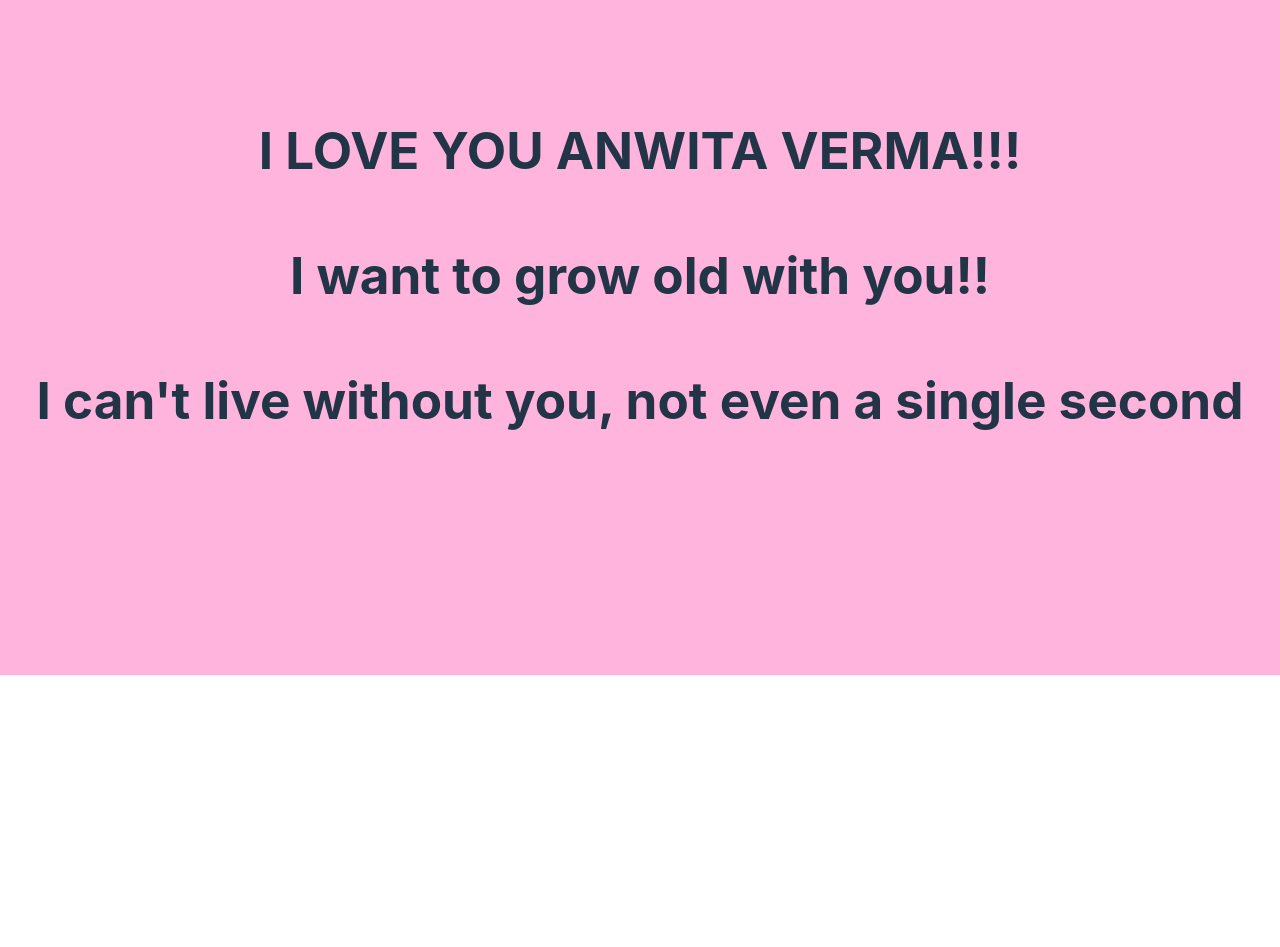
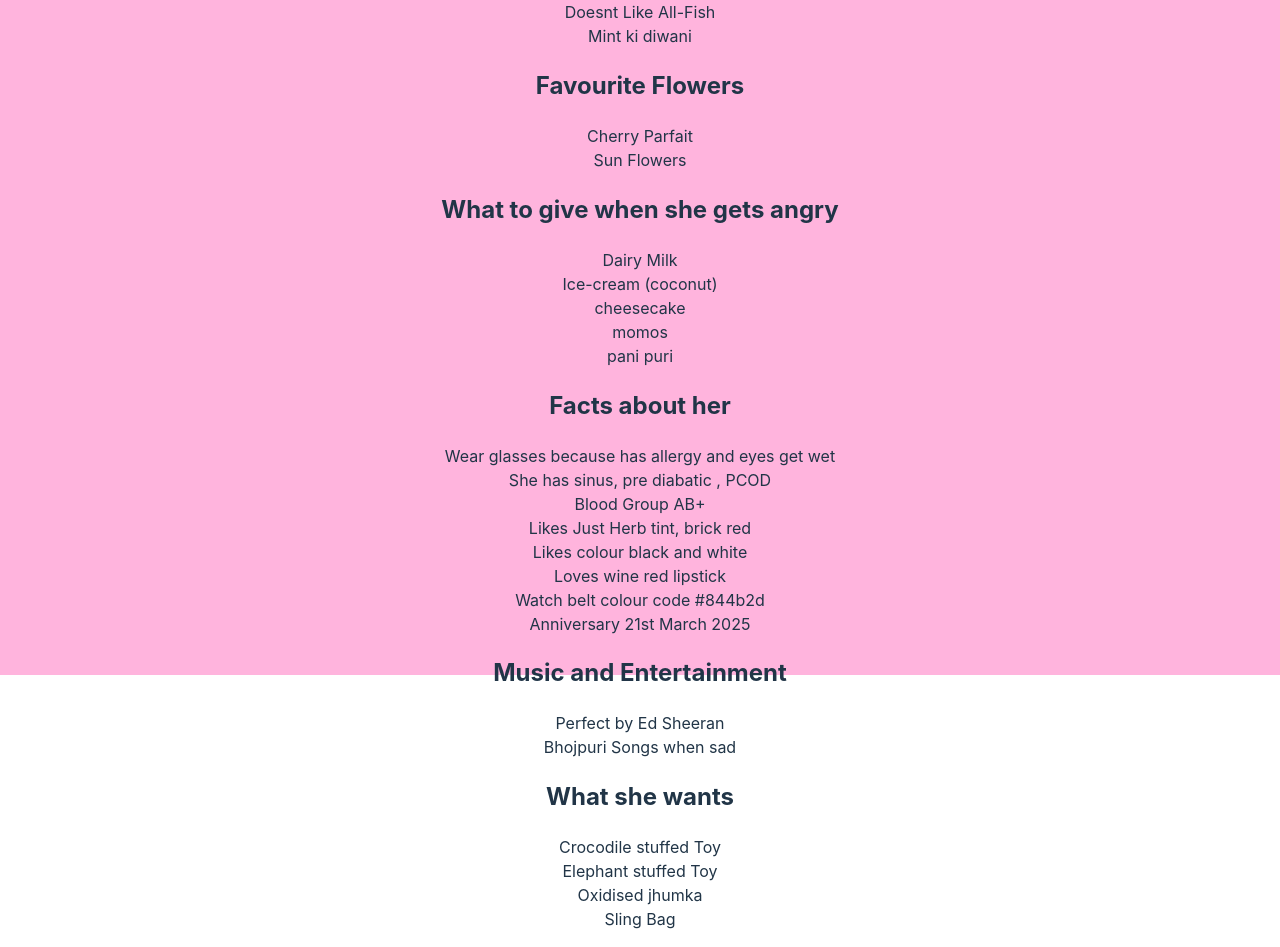
Before and after one commit to oxone-999/Anwita, a React (Vite) app in the folder client/: page / in a window 1280 px wide. Shown: the part 125-1072 px from the top of the page. Before the commit the page ends 800 px from the top, so only its background shows below. Built offline with nearby package versions, Linux system fonts and the light colour scheme.

Commit message:
Update App.jsx

```diff
--- a/client/src/App.jsx
+++ b/client/src/App.jsx
@@ -1,72 +1,357 @@
-import { useState } from "react";
+import React, { useEffect, useState } from "react";
+
 import "./App.css";
-import idleGif from "/videos/please-cute.gif";
-import videoUrl from "/videos/bubududu-panda.gif";
-import CountDown from "./CountDown.jsx"
 
 function App() {
-  const [index, setIndex] = useState(0);
-  const [gif, setGif] = useState(idleGif);
-  const [size, setSize] = useState(4);
-  const [yes, setYes] = useState(false);
-  const No_list = [
-    "No",
-    "Are you sure?",
-    "Really?",
-    "Think again",
-    "Last chance",
-    "Surely not?",
-    "You might regret this!",
-    "Give it another chance",
-    "Yes",
+  const data = [
+    {
+      id: 1,
+      dish: "Kaju Katli",
+      image:
+        "https://www.cookwithmanali.com/wp-content/uploads/2018/10/Kaju-Katli-Recipe.jpg",
+    },
+    {
+      id: 2,
+      dish: "Dark Chocolate less than 50%",
+      image:
+        "https://www.cookwithmanali.com/wp-content/uploads/2018/10/Kaju-Katli-Recipe.jpg",
+    },
+    {
+      id: 3,
+      dish: "Cheese Cake",
+      image:
+        "https://www.cookwithmanali.com/wp-content/uploads/2018/10/Kaju-Katli-Recipe.jpg",
+    },
+    {
+      id: 4,
+      dish: "Black Forest Cake",
+      image:
+        "https://www.cookwithmanali.com/wp-content/uploads/2018/10/Kaju-Katli-Recipe.jpg",
+    },
+    {
+      id: 5,
+      dish: "Banana Walnut Cake",
+      image:
+        "https://www.cookwithmanali.com/wp-content/uploads/2018/10/Kaju-Katli-Recipe.jpg",
+    },
+    {
+      id: 6,
+      dish: "Biscuit & cream flavoured Ice Cream ",
+      image:
+        "https://www.cookwithmanali.com/wp-content/uploads/2018/10/Kaju-Katli-Recipe.jpg",
+    },
+    {
+      id: 7,
+      dish: "Oreo Ice Cream",
+      image:
+        "https://www.cookwithmanali.com/wp-content/uploads/2018/10/Kaju-Katli-Recipe.jpg",
+    },
+    {
+      id: 8,
+      dish: "Coconut Icecream",
+      image:
+        "https://www.cookwithmanali.com/wp-content/uploads/2018/10/Kaju-Katli-Recipe.jpg",
+    },
+    {
+      id: 9,
+      dish: "Bournville rum and raisin",
+      image:
+        "https://www.cookwithmanali.com/wp-content/uploads/2018/10/Kaju-Katli-Recipe.jpg",
+    },
+    {
+      id: 10,
+      dish: "Oreo Flavour",
+      image:
+        "https://www.cookwithmanali.com/wp-content/uploads/2018/10/Kaju-Katli-Recipe.jpg",
+    },
+    {
+      id: 11,
+      dish: "Pani Puri (Sweet)",
+      image:
+        "https://www.cookwithmanali.com/wp-content/uploads/2018/10/Kaju-Katli-Recipe.jpg",
+    },
+    {
+      id: 12,
+      dish: "Rasmalai",
+      image:
+        "https://www.cookwithmanali.com/wp-content/uploads/2018/10/Kaju-Katli-Recipe.jpg",
+    },
+    {
+      id: 13,
+      dish: "Khatta Meetha Achar",
+      image:
+        "https://www.cookwithmanali.com/wp-content/uploads/2018/10/Kaju-Katli-Recipe.jpg",
+    },
+    {
+      id: 14,
+      dish: "Bhedki Maach",
+      image:
+        "https://www.cookwithmanali.com/wp-content/uploads/2018/10/Kaju-Katli-Recipe.jpg",
+    },
+    {
+      id: 15,
+      dish: "Rui Maach",
+      image:
+        "https://www.cookwithmanali.com/wp-content/uploads/2018/10/Kaju-Katli-Recipe.jpg",
+    },
+    {
+      id: 16,
+      dish: "Katla Maach",
+      image:
+        "https://www.cookwithmanali.com/wp-content/uploads/2018/10/Kaju-Katli-Recipe.jpg",
+    },
+    {
+      id: 17,
+      dish: "Chingri",
+      image:
+        "https://www.cookwithmanali.com/wp-content/uploads/2018/10/Kaju-Katli-Recipe.jpg",
+    },
+    {
+      id: 18,
+      dish: "Crabs",
+      image:
+        "https://www.cookwithmanali.com/wp-content/uploads/2018/10/Kaju-Katli-Recipe.jpg",
+    },
+    {
+      id: 19,
+      dish: "Pomogranade Peeled Eaten by my hands",
+      image:
+        "https://www.cookwithmanali.com/wp-content/uploads/2018/10/Kaju-Katli-Recipe.jpg",
+    },
+    {
+      id: 20,
+      dish: "Gandho Raj Lebu",
+      image:
+        "https://www.cookwithmanali.com/wp-content/uploads/2018/10/Kaju-Katli-Recipe.jpg",
+    },
+    {
+      id: 21,
+      dish: "Laal Saag",
+      image:
+        "https://www.cookwithmanali.com/wp-content/uploads/2018/10/Kaju-Katli-Recipe.jpg",
+    },
+    {
+      id: 22,
+      dish: "Cheese Carbonara Buldak",
+      image:
+        "https://www.cookwithmanali.com/wp-content/uploads/2018/10/Kaju-Katli-Recipe.jpg",
+    },
+    {
+      id: 23,
+      dish: "Bournville Dark Chocolate Fruits and Nuts",
+      image:
+        "https://www.cookwithmanali.com/wp-content/uploads/2018/10/Kaju-Katli-Recipe.jpg",
+    },
+    {
+      id: 24,
+      dish: "Elaichi Saunf Tic Tac",
+      image:
+        "https://www.cookwithmanali.com/wp-content/uploads/2018/10/Kaju-Katli-Recipe.jpg",
+    },
+    {
+      id: 25,
+      dish: "Crossiant Orange Flavoured",
+      image:
+        "https://www.cookwithmanali.com/wp-content/uploads/2018/10/Kaju-Katli-Recipe.jpg",
+    },
+    {
+      id: 26,
+      dish: "Licchi Hand Peeled",
+      image:
+        "https://www.cookwithmanali.com/wp-content/uploads/2018/10/Kaju-Katli-Recipe.jpg",
+    },
+    {
+      id: 27,
+      dish: "Allergy from Baingan",
+      image:
+        "https://www.cookwithmanali.com/wp-content/uploads/2018/10/Kaju-Katli-Recipe.jpg",
+    },
+    {
+      id: 28,
+      dish: "Doesnt Like Besan",
+      image:
+        "https://www.cookwithmanali.com/wp-content/uploads/2018/10/Kaju-Katli-Recipe.jpg",
+    },
+    {
+      id: 29,
+      dish: "Doesnt Like Mutton",
+      image:
+        "https://www.cookwithmanali.com/wp-content/uploads/2018/10/Kaju-Katli-Recipe.jpg",
+    },
+    {
+      id: 30,
+      dish: "Doesnt Like Eggs",
+      image:
+        "https://www.cookwithmanali.com/wp-content/uploads/2018/10/Kaju-Katli-Recipe.jpg",
+    },
+    {
+      id: 31,
+      dish: "Doesnt Like All-Fish",
+      image:
+        "https://www.cookwithmanali.com/wp-content/uploads/2018/10/Kaju-Katli-Recipe.jpg",
+    },
+    {
+      id: 32,
+      dish: "Mint ki diwani",
+      image:
+        "https://www.cookwithmanali.com/wp-content/uploads/2018/10/Kaju-Katli-Recipe.jpg",
+    },
   ];
 
-  const handleNo = () => {
-    if (index < No_list.length - 1) {
-      setIndex(index + 1);
-      setSize(size + 2);
-    } else {
-      setGif(videoUrl);
-      setYes(true);
-    }
-  };
+  const Flowers = [
+    {
+      id: 1,
+      flower: "Cherry Parfait",
+      image:
+        "https://www.cookwithmanali.com/wp-content/uploads/2018/10/Kaju-Katli-Recipe.jpg",
+    },
+    {
+      id: 2,
+      flower: "Sun Flowers",
+      image:
+        "https://www.cookwithmanali.com/wp-content/uploads/2018/10/Kaju-Katli-Recipe.jpg",
+    },
+  ];
+
+  const whatToGiveGetsAngry = [
+    { id: 1, gift: "Dairy Milk" },
+    { id: 2, gift: "Ice-cream (coconut)" },
+    { id: 3, gift: "cheesecake" },
+    { id: 4, gift: "momos" },
+    { id: 5, gift: "pani puri" },
+  ];
+
+  const facts = [
+    { id: 1, fact: "Wear glasses because has allergy and eyes get wet" },
+    { id: 2, fact: "She has sinus, pre diabatic , PCOD" },
+    { id: 3, fact: "Blood Group AB+" },
+    { id: 4, fact: "Likes Just Herb tint, brick red" },
+    { id: 5, fact: "Likes colour black and white" },
+    { id: 6, fact: "Loves wine red lipstick" },
+    { id: 7, fact: "Watch belt colour code #844b2d" },
+    { id: 8, fact: "Anniversary 21st March 2025" },
+  ];
+
+  const MusicEntertainment = [
+    { id: 1, song: "Perfect by Ed Sheeran" },
+    { id: 2, song: "Bhojpuri Songs when sad" },
+  ];
+
+  const sheWants = [
+    { id: 1, want: "Crocodile stuffed Toy" },
+    { id: 2, want: "Elephant stuffed Toy" },
+    { id: 3, want: "Oxidised jhumka" },
+    { id: 4, want: "Sling Bag" },
+  ];
+
+  const Hobbies = [
+    { id: 1, hobby: "Loves Sitar" },
+    { id: 2, hobby: "Know Harmonium" },
+    { id: 3, hobby: "Loves Pottery" },
+    { id: 4, hobby: "Want to start sculpting" },
+    { id: 5, hobby: "WBook reading & writing her own book" },
+    { id: 6, hobby: "Dnacing (Kathhak)" },
+    { id: 7, hobby: "Excellent Painter, over 14 years of experience" },
+    { id: 8, hobby: "Loves baking" },
+  ];
+
+  const dislikes = [
+    { id: 1, dislike: "Butterflies and moths" },
+    { id: 2, dislike: "Karela" },
+    { id: 3, dislike: "Lauki" },
+    { id: 4, dislike: "Fish smell of fish market" },
+    { id: 5, dislike: "Chicken cutting in front of her" },
+  ];
 
   return (
-    <>
-      <div className="main">
-        {/* {!yes ? (<h2>Anwita !! Will you be my Girlfriend ?</h2>) : (
-          <h2>Yayyyyyyy! I LOVE YOU BABYYYYY!!</h2>
-        )}
-        <img src={gif} />
-        {!yes && (
-          <div className="button">
-            <button
-              style={{
-                backgroundColor: "transparent",
-              }}
-              onClick={() => {
-                setGif(videoUrl);
-                setYes(true);
-              }}
-            >
-              <p style={{ fontSize: `${size * 7}px`, color: "green" }}>Yes</p>
-            </button>
-            <button
-              style={{ backgroundColor: "red", color: "white" }}
-              onClick={handleNo}
-            >
-              {No_list[index]}JM+
-            </button>
-          </div>
-        )} */}
-
-        {/* <CountDown /> */}
-
-        <h1>I LOVE YOU <strong>ANWITA VERMA</strong>!!!</h1>
-        <h1>I want to grow old with you!!</h1>
-        <h1>I can't live without you, not even a single second</h1>
+    <div className="main">
+      <div className="profile">
+        <h1>My Lovely Girlfriend : Anwi</h1>
       </div>
-    </>
+      <div className="section">
+        <h2> Favourite Dishes and Food </h2>
+        <div className="list">
+          {data.map((item) => (
+            <div key={item.id} className="item">
+              <span>{item.dish}</span>
+            </div>
+          ))}
+        </div>
+      </div>
+      <div className="section">
+        <h2> Favourite Flowers </h2>
+        <div className="list">
+          {Flowers.map((item) => (
+            <div key={item.id} className="item">
+              <span>{item.flower}</span>
+            </div>
+          ))}
+        </div>
+      </div>
+      <div className="section">
+        <h2> What to give when she gets angry </h2>
+        <div className="list">
+          {whatToGiveGetsAngry.map((item) => (
+            <div key={item.id} className="item">
+              <span>{item.gift}</span>
+            </div>
+          ))}
+        </div>
+      </div>
+      <div className="section">
+        <h2> Facts about her </h2>
+        <div className="list">
+          {facts.map((item) => (
+            <div key={item.id} className="item">
+              <span>{item.fact}</span>
+            </div>
+          ))}
+        </div>
+      </div>
+      <div className="section">
+        <h2> Music and Entertainment </h2>
+        <div className="list">
+          {MusicEntertainment.map((item) => (
+            <div key={item.id} className="item">
+              <span>{item.song}</span>
+            </div>
+          ))}
+        </div>
+      </div>
+      <div className="section">
+        <h2> What she wants </h2>
+        <div className="list">
+          {sheWants.map((item) => (
+            <div key={item.id} className="item">
+              <span>{item.want}</span>
+            </div>
+          ))}
+        </div>
+      </div>
+      <div className="section">
+        <h2> Hobbies </h2>
+        <div className="list">
+          {Hobbies.map((item) => (
+            <div key={item.id} className="item">
+              <span>{item.hobby}</span>
+            </div>
+          ))}
+        </div>
+      </div>
+      <div className="section">
+        <h2> Dislikes </h2>
+        <div className="list">
+          {dislikes.map((item) => (
+            <div key={item.id} className="item">
+              <span>{item.dislike}</span>
+            </div>
+          ))}
+        </div>
+      </div>
+      <div className="footer">
+        <h2> Made with ❤️ by Bihariji </h2>
+      </div>
+    </div>
   );
 }
 
```
